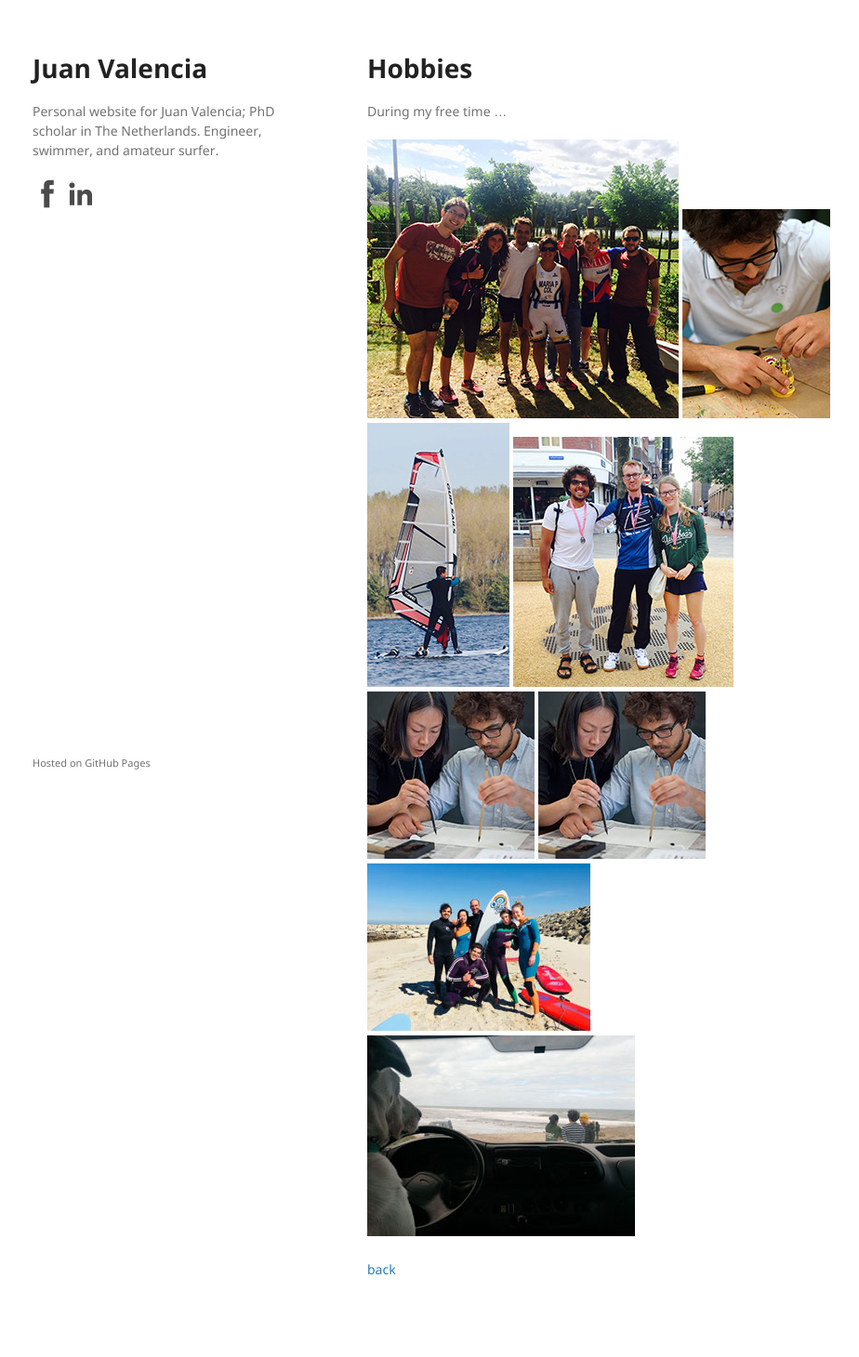
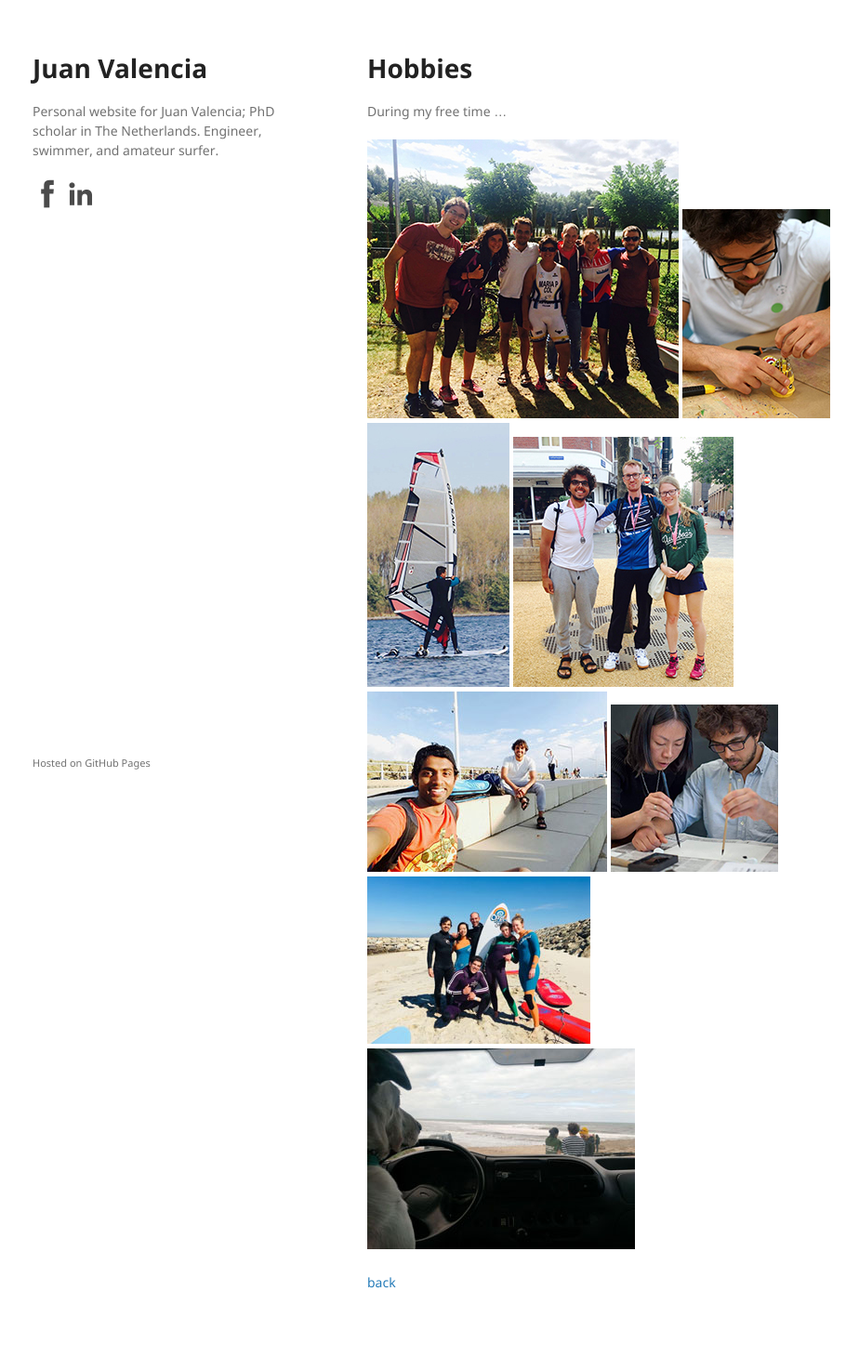
Before and after one commit to juanvalen15/juanvalen15.github.io, a Jekyll site: the page built from hobbies.md, in a window 1280 px wide. Shown: the whole page at 93% size, without its empty margins (175-1099 px from the left). Built offline with Jekyll 4.4.1, drawn with Linux system fonts in a browser that asks for light colours; our own code applies the rules of GitHub Pages for plain Markdown files.

Commit message:
updated hobbies

```diff
--- a/hobbies.md
+++ b/hobbies.md
@@ -10,7 +10,7 @@ During my free time ...
 ![](hb2.jpg)
 ![](hb3.jpg)
 ![](hb4.jpg)
-![](hb6.jpg)
+![](hb5.jpg)
 ![](hb6.jpg)
 ![](hb7.jpg)
 ![](hb8.jpg)
```
